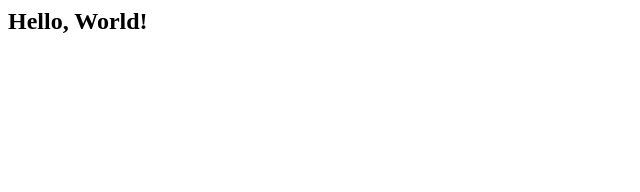
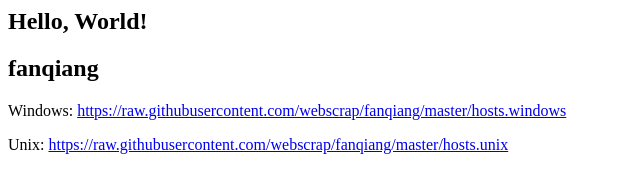
Before and after one commit to eotect/eotect.github.com, a plain HTML site: page index.html in a window 1280 px wide. Shown: the whole page, without its empty margins (0-640 px from the left). Drawn offline with Linux system fonts and the light colour scheme.

Commit message:
Update index.html

```diff
--- a/index.html
+++ b/index.html
@@ -3,3 +3,13 @@
   >Hello, World!</h2
   ></div
 >
+
+<h2>fanqiang</h2>
+<p>
+Windows:
+<a href="https://raw.githubusercontent.com/webscrap/fanqiang/master/hosts.windows">https://raw.githubusercontent.com/webscrap/fanqiang/master/hosts.windows</a>
+</p>
+<p>
+Unix:
+<a href="https://raw.githubusercontent.com/webscrap/fanqiang/master/hosts.unix">https://raw.githubusercontent.com/webscrap/fanqiang/master/hosts.unix</a>
+</p>
```
